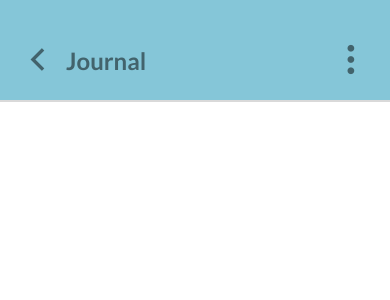
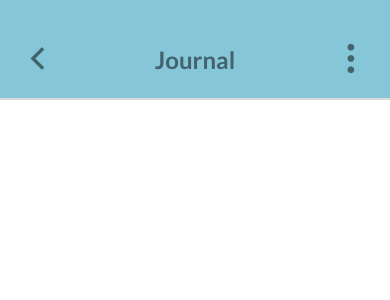
Before and after one commit to PBasham/pb-healthy-habits, a React Native app: screen / in a window 390 px wide. Shown: the top 300 px of the page. Built offline with nearby package versions, Linux system fonts and the light colour scheme.

Commit message:
set up TopBar componenet with styling and functionality. Added typing for all props and made it have slight dynamic features.

```diff
--- a/src/components/ui/TopBar/TopBar.tsx
+++ b/src/components/ui/TopBar/TopBar.tsx
@@ -9,67 +9,145 @@ import { HeaderOne, HeaderThree, HeaderTwo } from "../text";
 import { Ionicons } from '@expo/vector-icons';
 // colors
 
+
+
+interface TopBarProps {
+    /** Heading that will display on bar. */
+    label?: string
+    /** Color for all icons. */
+    labelColor?: string
+    /** Vertical Alighment for label. */
+    labelAlignment?: "left" | "center" | "right"
+
+    /** Color for all icons. */
+    iconsColor?: string
+    /** Color for back icons. */
+    backIconColor?: string
+    /** Color for dots icons. */
+    dotsIconColor?: string
+
+    /** Color for background of TopBar. */
+    backgroundColor?: string
+    bottomBorderColor?: string
+
+    /** Function for back button press. Can be left blank to exclude. */
+    onBackPress?: (() => void) | ((e: any) => void) | (() => any) | ((e: any) => any)
+    /** Function for dots press. Can be left blank to ecclude. */
+    onDotsPress?: (() => void) | ((e: any) => void) | (() => any) | ((e: any) => any)
+}
+
+
+const TopBar: FunctionComponent<TopBarProps> = (props: TopBarProps) => {
+
+    const {
+        label,
+        labelColor,
+        labelAlignment = "center",
+
+        iconsColor,
+        backIconColor,
+        dotsIconColor,
+
+        backgroundColor,
+        bottomBorderColor,
+
+        onBackPress = () => console.log("Back button has been pressed!"),
+        onDotsPress = () => console.log("Dots button has been pressed!"),
+    } = props
+
+
     const TopBarContainer = styled.View`
-    display: flex;
+    /* display: flex; */
     flex-direction: row;
     align-items: center;
-    gap: 10px;
+    /* gap: 10px; */
 
+    height: 100px;
     width: 100%;
     padding-left: 20px;
     padding-right: 20px;
     padding-top: 40px;
     padding-bottom: 20px;
     border-bottom-width: 2px;
-    border-bottom-color: ${generalColors.borders};
+    border-bottom-color: ${bottomBorderColor || generalColors.borders};
 
-    background-color: ${generalColors.secondary};
-
+    background-color: ${backgroundColor || generalColors.secondary};
 `;
 
-interface TopBarProps {
-    /** */
-    label?: string
+    const LabelContainer = styled.View`
+    justify-content: center;
+    flex: 1;
 
-    /** */
-    onBackPress?: (() => void) | ((e: any) => void) | (() => any) | ((e: any) => any)
-    /** */
-    onDotsPress?: (() => void) | ((e: any) => void) | (() => any) | ((e: any) => any)
-}
+    align-items: ${labelAlignment};
 
+    padding-left: 8px;
+    padding-right: 8px;
+    height: 100%;
+    `
+    const BackBtnContainer = styled.View`
+    justify-content: center;
+    align-items: flex-start;
 
-const TopBar: FunctionComponent<TopBarProps> = (props: TopBarProps) => {
+    height: 100%;
+    width: 50px;
+    `
+    const DotsBtnContainer = styled.View`
+    justify-content: center;
+    align-items: flex-end;
 
-    // todo 1. Make headerbar that will contain current location, backbutton, and settings/extra buttons
-    const {
-        label,
-        onBackPress = () => console.log("Back button has been pressed!"),
-        onDotsPress = () => console.log("Dots button has been pressed!"),
-    } = props
+    height: 100%;
+    width: 50px;
+    `
+
 
     return (
         <>
             <StatusBar style="light" />
-            <TopBarContainer  >
+            <TopBarContainer >
+                <BackBtnContainer>
                     <Ionicons
                         name="chevron-back-outline"
                         size={36}
-                    color={textColors.dark_transparent}
+                        color={backIconColor || iconsColor || textColors.dark_transparent}
                         onPress={onBackPress}
                     />
-                <HeaderThree textStyles={{ color: textColors.dark_transparent }}>
+                </BackBtnContainer>
+                <LabelContainer>
+                    <HeaderThree textStyles={{ color: labelColor || textColors.dark_transparent }}>
                         {label}
                     </HeaderThree>
+                </LabelContainer>
+                <DotsBtnContainer>
                     <Ionicons
                         name="ellipsis-vertical"
                         size={36}
-                    color={textColors.dark_transparent}
+                        color={dotsIconColor || iconsColor || textColors.dark_transparent}
                         onPress={onDotsPress}
-                    style={{marginLeft: "auto"}}
                     />
+                </DotsBtnContainer>
             </TopBarContainer>
         </>
     )
 }
 
 export default TopBar
+
+const styles = StyleSheet.create({
+    // innerViews: {
+    //     flex: 1,
+    //     height: "50",ß
+
+    //     // justifyContent: 'center',
+    //     // alignItems: "center"
+    // },
+    backButtonView: {
+        backgroundColor: "lightblue",
+    },
+    labelView: {
+        // flex: 1,
+        backgroundColor: "navyblue",
+    },
+    ellipsisView: {
+        backgroundColor: "darkblue",
+    }
+});
--- a/src/screens/Journal/Journal.tsx
+++ b/src/screens/Journal/Journal.tsx
@@ -30,9 +30,7 @@ const Journal: FunctionComponent = () => {
     return (
         <>
             {/* <StatusBar style="dark" /> */}
-            <TopBar
-                label="Journal"
-            />
+            <TopBar label="Journal" />
             <JournalContainer>
 
             </JournalContainer>
```
Lines whose indentation alone changed are shown as unchanged.
